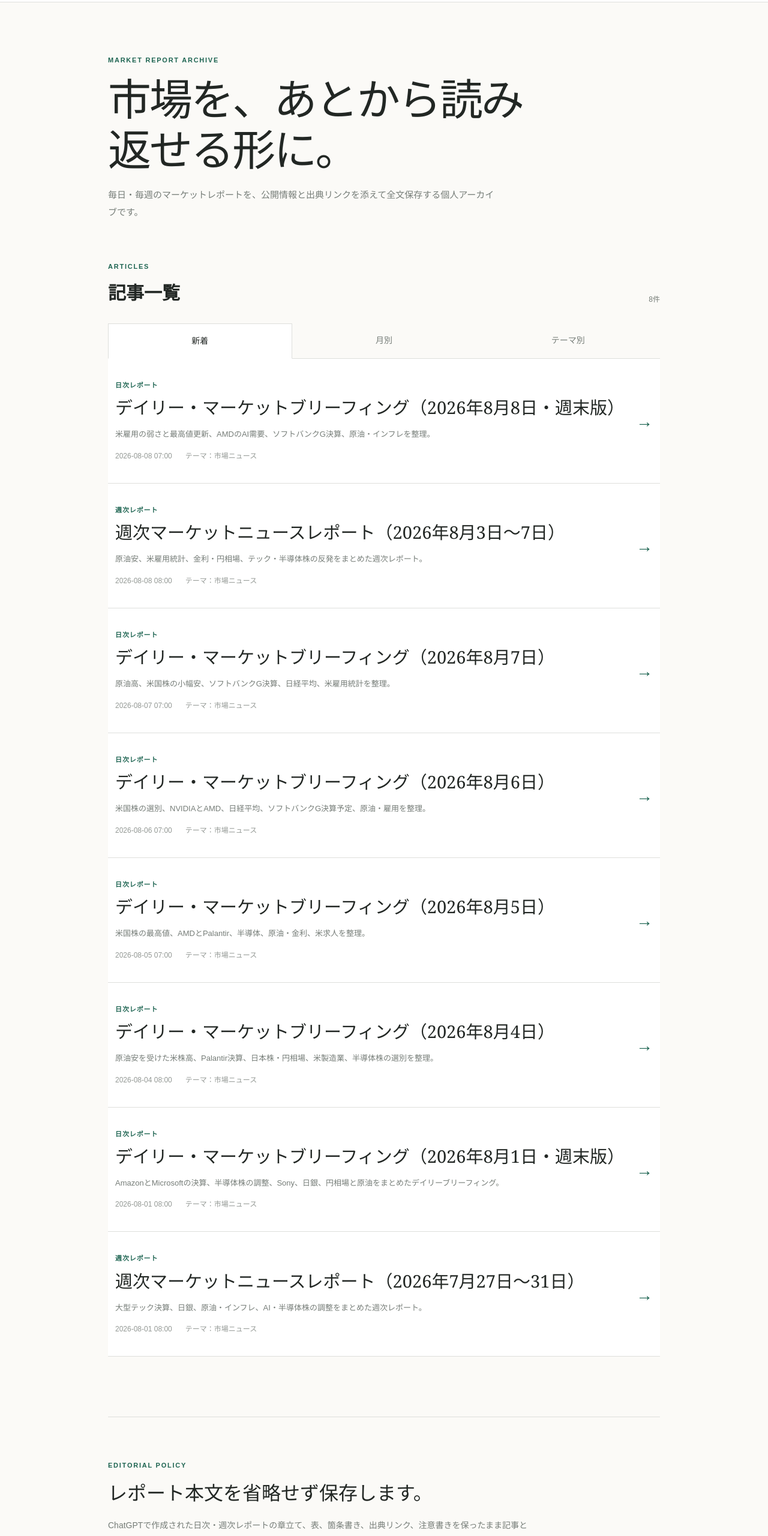
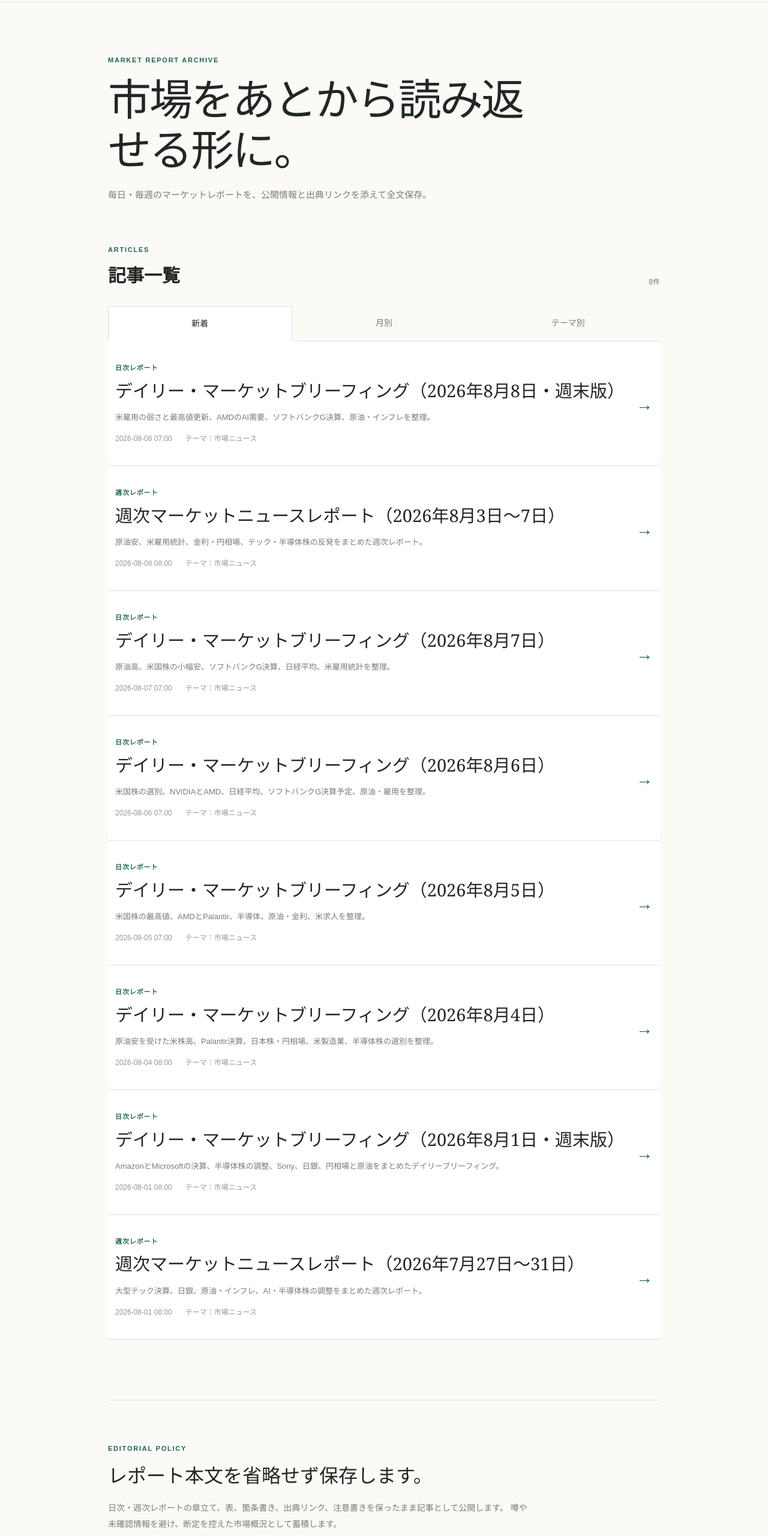
Before and after one commit to market-note-jp/market-note, a Next.js app: page / in a window 1280 px wide. Shown: the part 80-2640 px from the top of the page at 60% size. Built offline with nearby package versions, Linux system fonts and the light colour scheme.

Commit message:
Refine Market Note homepage copy

```diff
--- a/app/page.tsx
+++ b/app/page.tsx
@@ -93,9 +93,9 @@ export default function Home() {
 
       <section className="intro">
         <p className="kicker">MARKET REPORT ARCHIVE</p>
-        <h1>市場を、あとから読み返せる形に。</h1>
+        <h1>市場をあとから読み返せる形に。</h1>
         <p>
-          毎日・毎週のマーケットレポートを、公開情報と出典リンクを添えて全文保存する個人アーカイブです。
+          毎日・毎週のマーケットレポートを、公開情報と出典リンクを添えて全文保存。
         </p>
       </section>
 
@@ -138,7 +138,7 @@ export default function Home() {
         <p className="kicker">EDITORIAL POLICY</p>
         <h2>レポート本文を省略せず保存します。</h2>
         <p>
-          ChatGPTで作成された日次・週次レポートの章立て、表、箇条書き、出典リンク、注意書きを保ったまま記事として公開します。
+          日次・週次レポートの章立て、表、箇条書き、出典リンク、注意書きを保ったまま記事として公開します。
           噂や未確認情報を避け、断定を控えた市場概況として蓄積します。
         </p>
       </section>
```
